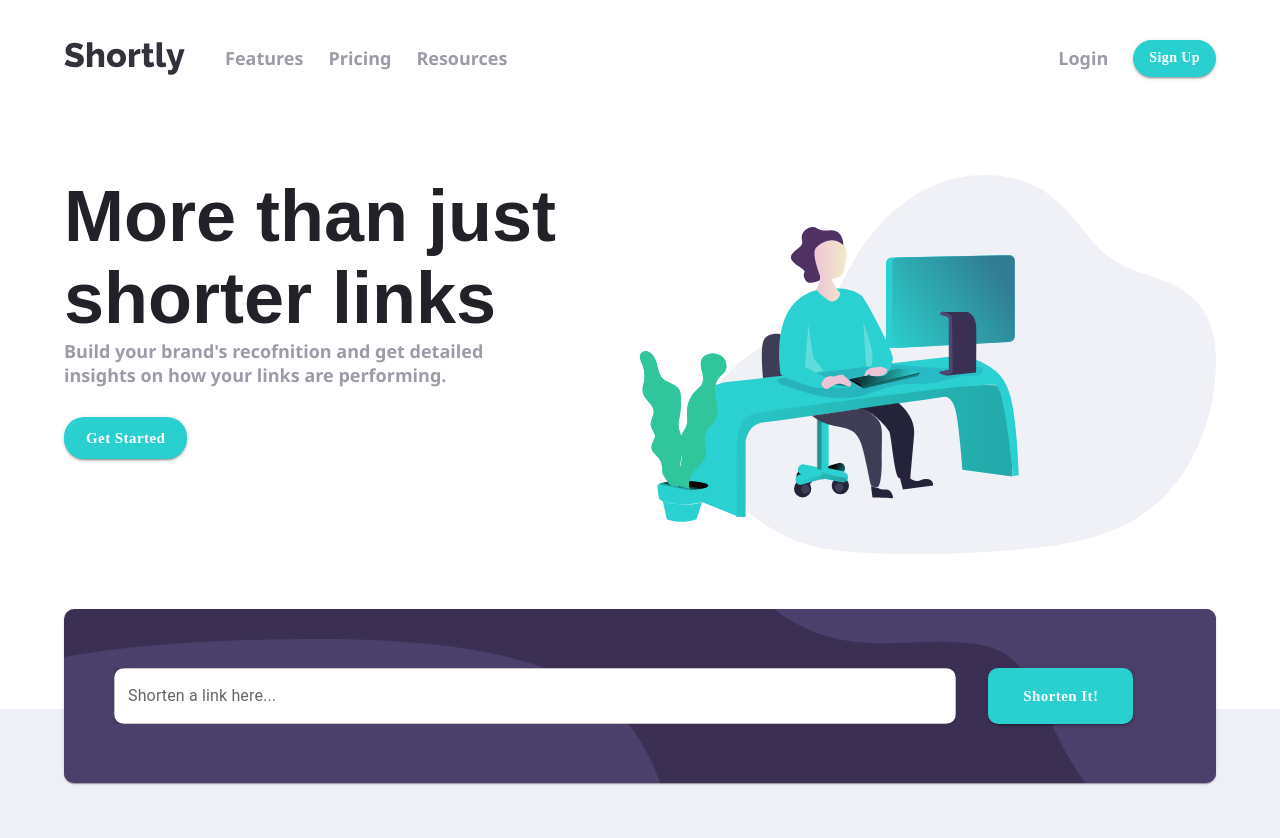
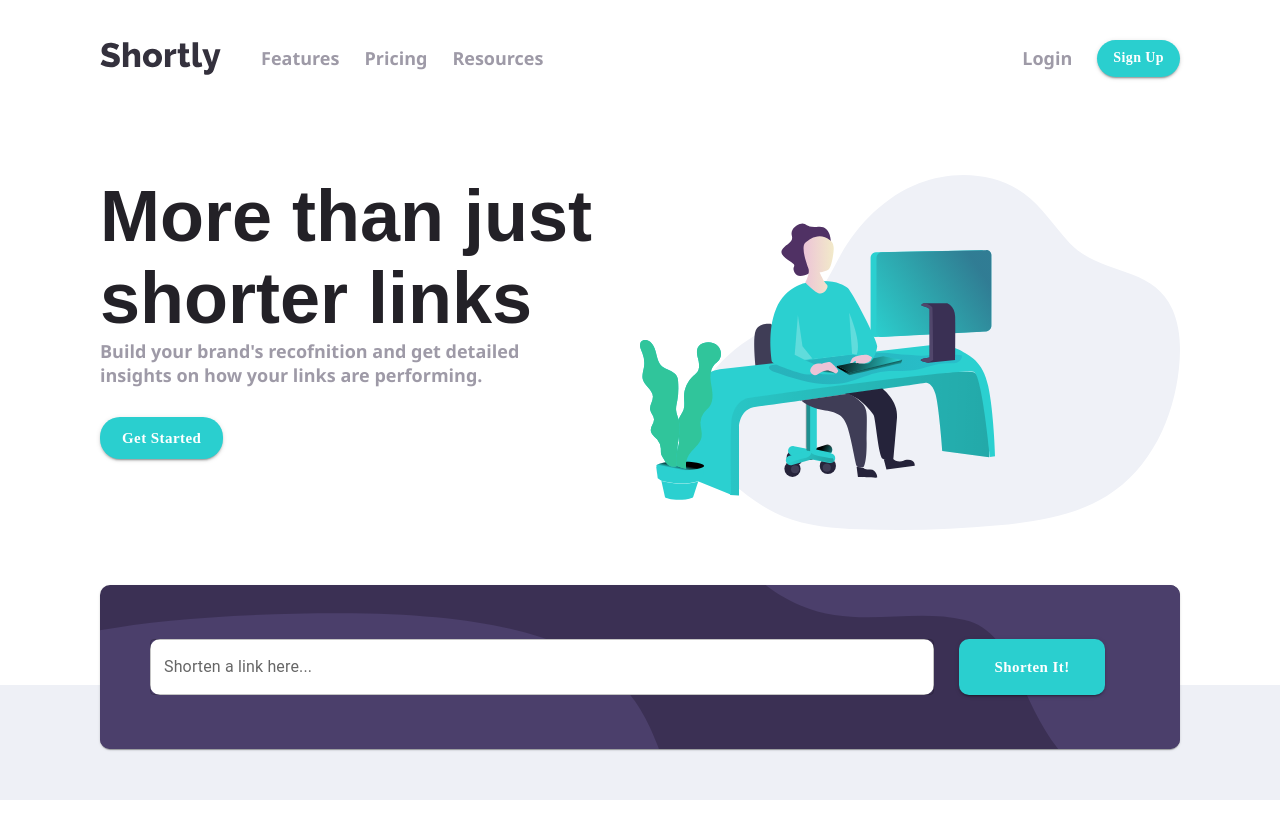
Before and after one commit to makardjian/swim-assignment, a React (Create React App) app: page / in a window 1280 px wide. Shown: the top 838 px of the page. After the commit the page ends 800 px from the top, so only its background shows below. Built offline with nearby package versions, Linux system fonts and the light colour scheme; the HTML template or start-up script is replaced by a standard one.

Commit message:
prepare to render links on screen by setting up components

```diff
--- a/src/App.styles.ts
+++ b/src/App.styles.ts
@@ -6,6 +6,12 @@ const useStyles = makeStyles({
     backgroundColor: Colors.background['@solitude'],
     minHeight: '100vh',
   },
+  linkShortenerAndLinksContainer: {
+    display: 'flex',
+    flexDirection: 'column',
+    margin: '-100px auto 0px auto',
+    padding: '0px 100px',
+  },
 });
 
 export default useStyles;
--- a/src/App.tsx
+++ b/src/App.tsx
@@ -2,24 +2,22 @@ import React, { useState } from 'react';
 import Navigation from './components/Navigation/Navigation';
 import LandingPageTop from './components/LandingPageTop/LandingPageTop';
 import LinkShortener from './components/LinkShortner/LinkShortener';
-import {
-  fetchShortenedLink,
-  TransformedApiResponse,
-} from './api/fetchShortenedLink';
+import Links from './components/Links/Links';
+import type { Link } from './components/Links/Link.type';
+import { fetchShortenedLink } from './api/fetchShortenedLink';
 import useStyles from './App.styles';
 
 function App() {
   const classes = useStyles();
-  const [links, setLinks] = useState([] as string[]);
+  const [links, setLinks] = useState([] as Link[]);
   const [linkGenerationError, setLinkGenerationError] = useState('');
 
   const generateShortenedLink = async (originalUrl: string) => {
-    const response: TransformedApiResponse = await fetchShortenedLink(
-      originalUrl
-    );
-    const { shortLink, errorMessage } = response;
+    const link: Link = await fetchShortenedLink(originalUrl);
+    const { shortLink, errorMessage } = link;
     if (shortLink) {
-      const newLinks = [...links, shortLink];
+      const newLinks = [...links, link];
+      console.log({ newLinks });
       setLinks(newLinks);
       return;
     }
@@ -32,12 +30,14 @@ function App() {
     links,
     linkGenerationError,
   });
-
   return (
     <div className={classes.appRoot}>
       <Navigation />
       <LandingPageTop />
-      <LinkShortener generateShortenedLink={generateShortenedLink} />
+      <div className={classes.linkShortenerAndLinksContainer}>
+        <LinkShortener generateShortenedLink={generateShortenedLink} />
+        <Links links={links} />
+      </div>
     </div>
   );
 }
--- a/src/api/fetchShortenedLink.ts
+++ b/src/api/fetchShortenedLink.ts
@@ -1,8 +1,10 @@
+import type { Link } from '../components/Links/Link.type';
+
 const API_BASE = 'https://api.shrtco.de/v2/shorten';
 
 type ApiResponse = {
   ok: boolean;
-  result?: {
+  result: {
     code: string;
     full_share_link: string;
     full_short_link: string;
@@ -18,22 +20,20 @@ type ApiResponse = {
   error_code?: number;
 };
 
-export type TransformedApiResponse = {
-  shortLink?: string;
-  errorMessage?: string;
-};
-
 export const fetchShortenedLink = async (
   originalUrl: string
-): Promise<TransformedApiResponse> => {
+): Promise<Link> => {
   const REQUEST_URL = `${API_BASE}?url=${originalUrl}`;
-  console.log({ REQUEST_URL });
   try {
     const response = await fetch(REQUEST_URL);
     const responseData: ApiResponse = await response.json();
     if (responseData.ok) {
+      const {
+        result: { short_link, original_link },
+      } = responseData;
       return {
-        shortLink: responseData?.result?.short_link,
+        shortLink: short_link,
+        originalLink: original_link,
       };
     }
     throw new Error(responseData.error);
--- a/src/components/LandingPageTop/LandingPageTop.tsx
+++ b/src/components/LandingPageTop/LandingPageTop.tsx
@@ -11,7 +11,7 @@ import {
 
 const useStyles = makeStyles({
   container: {
-    padding: '75px 64px 150px',
+    padding: '75px 100px 150px',
     backgroundColor: Colors.background['@white'],
   },
   contentContainer: {
--- a/src/components/LinkShortner/LinkShortener.tsx
+++ b/src/components/LinkShortner/LinkShortener.tsx
@@ -6,10 +6,7 @@ import { makeStyles } from '@mui/styles';
 import Colors from '../../styles/Colors';
 
 const useStyles = makeStyles({
-  container: {
-    padding: '100px 64px 150px',
-  },
-  linkShortenerContainer: {
+  inputAndButtonContainer: {
     display: 'flex',
     justifyContent: 'space-around',
     alignItems: 'center',
@@ -38,18 +35,18 @@ const LinkShortener = ({ generateShortenedLink }: LinkShortenerProps) => {
   console.log({ inputValue });
 
   return (
-    <div className={styles.container}>
+    <div>
       <Card
         sx={{
           display: 'flex',
           justifyContent: 'space-around',
           margin: '0px auto',
           maxWidth: '1440px',
+          width: '100%',
           minWidth: '700px',
           alignItems: 'center',
           position: 'relative',
           borderRadius: '10px',
-          bottom: 200,
         }}
       >
         <CardMedia
@@ -71,7 +68,7 @@ const LinkShortener = ({ generateShortenedLink }: LinkShortenerProps) => {
             color: 'white',
           }}
         >
-          <div className={styles.linkShortenerContainer}>
+          <div className={styles.inputAndButtonContainer}>
             <TextField
               id='basic'
               label='Shorten a link here...'
--- /dev/null
+++ b/src/components/Links/Link.tsx
@@ -0,0 +1,19 @@
+import React from 'react';
+import { makeStyles } from '@mui/styles';
+import type { Link as LinkType } from './Link.type';
+
+const useStyles = makeStyles({
+  linkContainer: {
+    height: '50px',
+    backgroundColor: 'red',
+    width: '100%',
+    marginTop: '25px',
+  },
+});
+
+const Link = ({ link }: { link: LinkType }) => {
+  const styles = useStyles();
+  return <div className={styles.linkContainer}>helo world</div>;
+};
+
+export default Link;
--- /dev/null
+++ b/src/components/Links/Link.type.ts
@@ -0,0 +1,5 @@
+export type Link = {
+  shortLink?: string;
+  originalLink?: string;
+  errorMessage?: string;
+};
--- /dev/null
+++ b/src/components/Links/Links.tsx
@@ -0,0 +1,24 @@
+import React from 'react';
+import { makeStyles } from '@mui/styles';
+import Link from './Link';
+import type { Link as LinkType } from './Link.type';
+
+const useStyles = makeStyles({
+  linksContainer: {
+    display: 'flex',
+    justifyContent: 'center',
+  },
+});
+
+const Links = ({ links }: { links: any[] }) => {
+  const styles = useStyles();
+  return (
+    <div className={styles.linksContainer}>
+      {links.map((link: LinkType, index: number) => {
+        return <Link link={link} key={index} />;
+      })}
+    </div>
+  );
+};
+
+export default Links;
--- a/src/components/Navigation/Navigation.tsx
+++ b/src/components/Navigation/Navigation.tsx
@@ -20,7 +20,7 @@ const useStyles = makeStyles({
     maxWidth: '1440px',
     minWidth: '700px',
     margin: '0px auto',
-    padding: '40px 64px 0px',
+    padding: '40px 100px 0px',
   },
   navSection: {
     display: 'flex',
```
